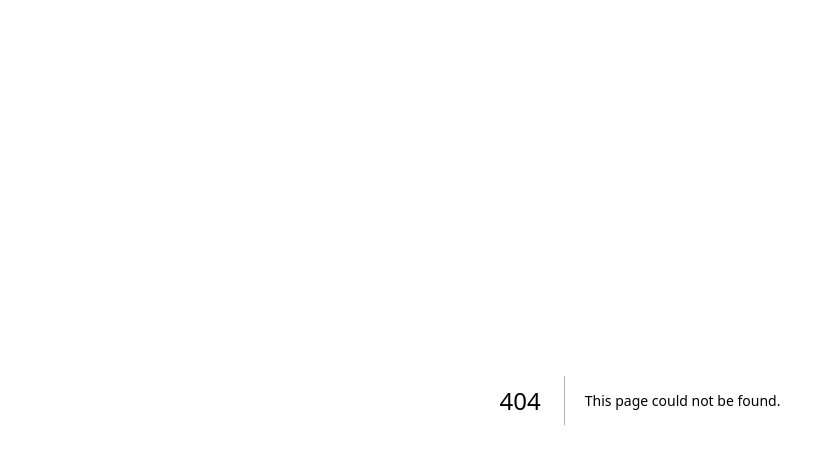
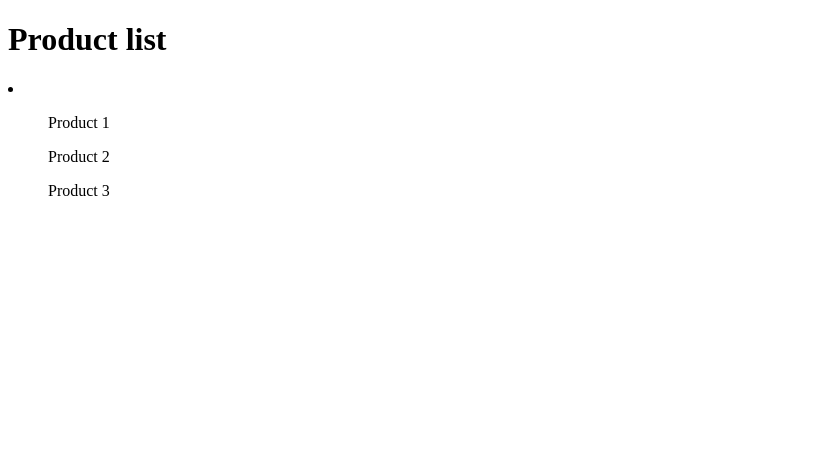
Before and after one commit to harshupanghal/nextjs, a Next.js app in the folder day1/: page /product in a window 1280 px wide. Before the commit this address had no page. Shown: the top 464 px of the page, without its empty margins (0-835 px from the left). Built offline with nearby package versions, Linux system fonts and the light colour scheme.

Commit message:
changes made

```diff
--- /dev/null
+++ b/day1/src/app/product/[productId]/page.js
@@ -0,0 +1,4 @@
+export default async function ProductDetails({ params }) {
+  const productId = (await params).productId;
+  return <h1>Product details about {productId}</h1>;
+}
--- /dev/null
+++ b/day1/src/app/product/[productId]/reviews/[reviewId]/page.js
@@ -0,0 +1,5 @@
+export default async function ProductReview({ params }) {
+          const {productId,reviewId} = await params;
+
+          return <h1>Product review {reviewId} about {productId}</h1>;
+        }
--- /dev/null
+++ b/day1/src/app/product/page.js
@@ -0,0 +1,10 @@
+export default function ProductList() {
+          return <><h1>Product list</h1>
+                    <li>
+                              <ul>Product 1</ul>
+                              <ol>Product 2</ol>
+                              <ol>Product 3</ol>
+                    </li>
+
+          </>
+}
```
Also changed, not shown: day1/src/app/product/[productId]/reviews/page.js (added, +10 -0 lines), 1 other file (tests, documents, lock files or other folders).
